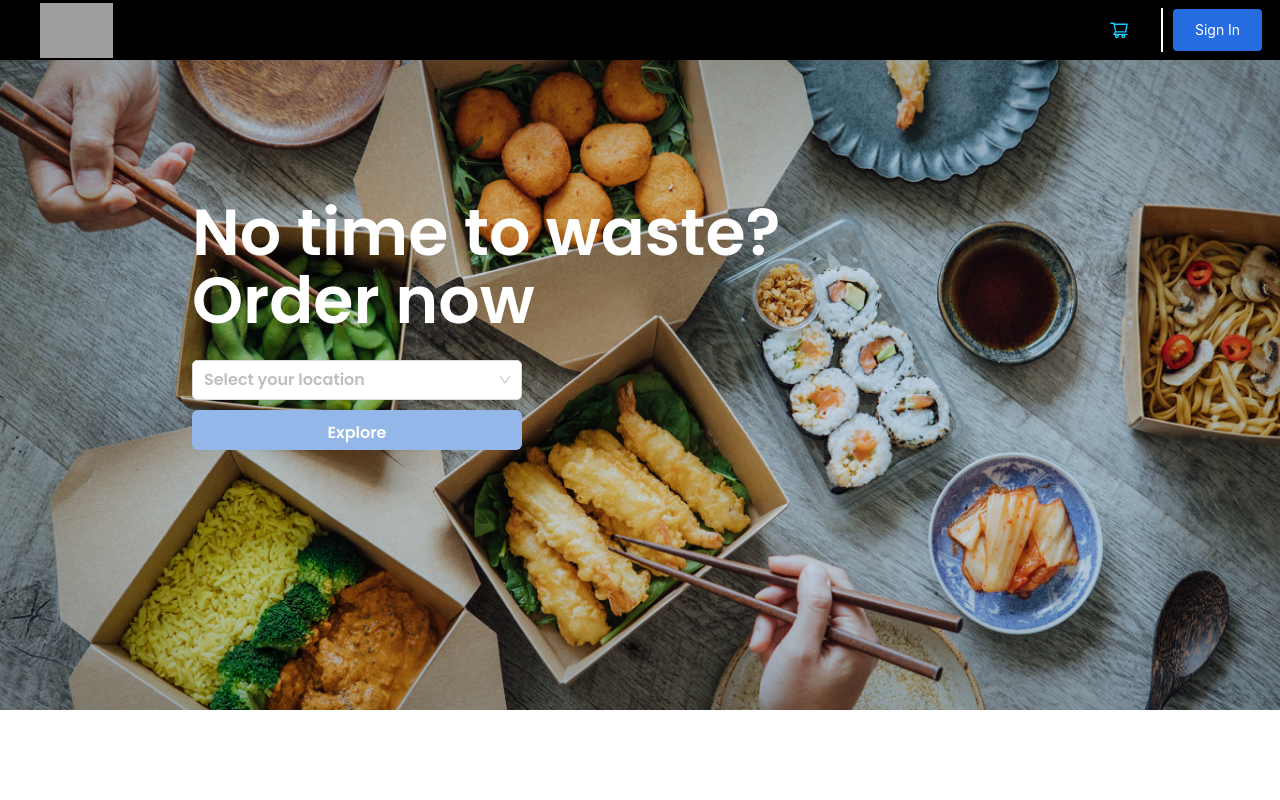
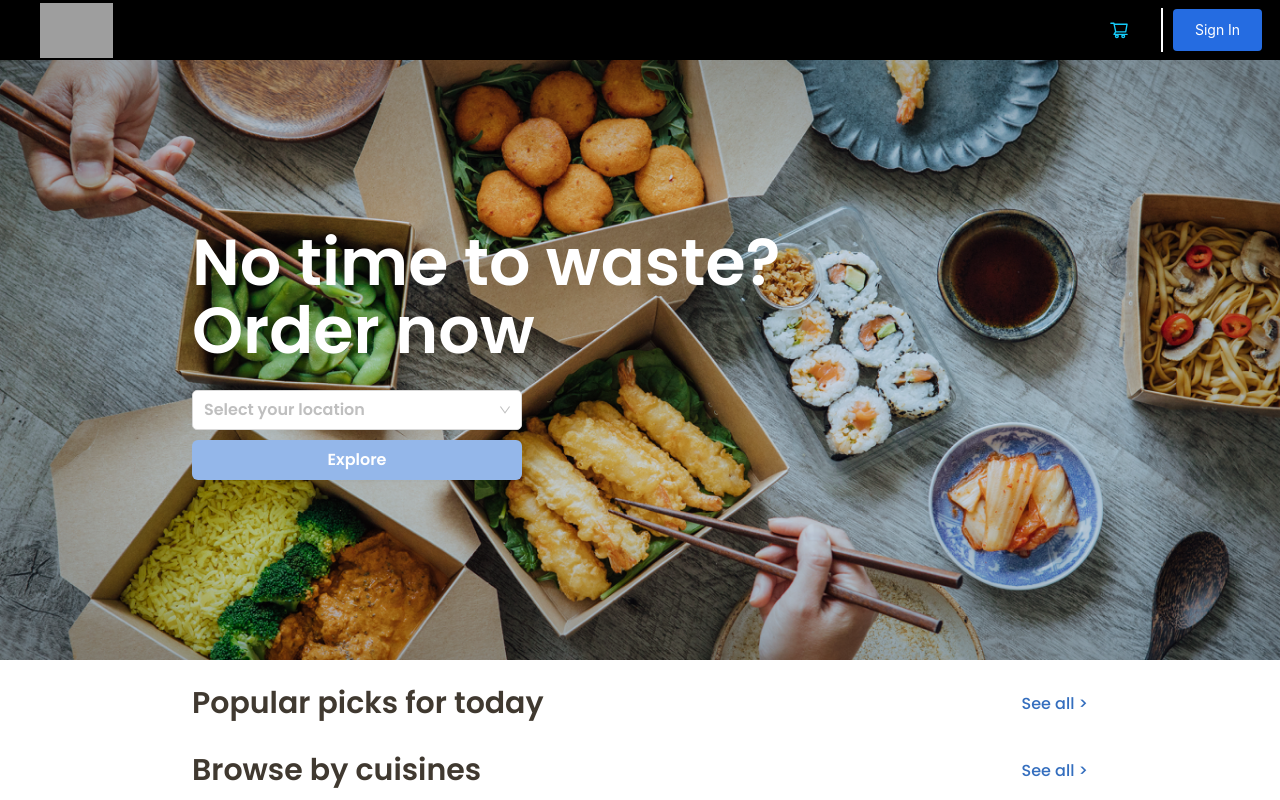
Before and after one commit to Goldman-Sachs-Hackathon-2022-Group-5/Group5-GS-Hackathon2022, a React (Create React App) app: page /cart in a window 1280 px wide. Built offline with nearby package versions, Linux system fonts and the light colour scheme; grey boxes are pictures that could not be loaded.

Commit message:
added sections for home page

```diff
--- a/src/components/Banner.js
+++ /dev/null
@@ -1,48 +0,0 @@
-import React from 'react';
-import './styles.css'
-import Cover from '../assets/Images/cover.png'
-import { StyledButton } from './reusable/Button';
-import { Container, StyledSelect } from './reusable/Styles';
-import LOCATIONS_LIST from '../utils/const';
-
-const { Option } = StyledSelect;
-
-const HomeBanner = () => {
-
-
-    const onChange = (value) => {
-        console.log(`selected ${value}`);
-    };
-
-    return (
-        <header>
-            <div className="head-text">
-                <div className="head-image">
-                    <img src={Cover} height={'650vh'} width={'100%'} alt = ""/>
-                </div>
-                <div className='text-on-image'>
-                    <h3 className="title">No time to waste?</h3>
-                    <h3 className="title">Order now</h3>
-                    <Container align={'flex-start'}>
-                        <StyledSelect
-                            size='large'
-                            placeholder="Select your location"
-                            onChange={onChange}
-                            width={'330px'}>
-                            <Option value={LOCATIONS_LIST.MTA.code}>{LOCATIONS_LIST.MTA.name}</Option>
-                            <Option value={LOCATIONS_LIST.RFL.code}>{LOCATIONS_LIST.RFL.name}</Option>
-                        </StyledSelect>
-                        <StyledButton>
-                            Explore
-                        </StyledButton>
-                    </Container>
-
-                </div>
-
-            </div>
-
-        </header>
-    );
-}
-
-export default HomeBanner
--- /dev/null
+++ b/src/components/Home/Banner.js
@@ -0,0 +1,48 @@
+import React from 'react';
+import '../styles.css'
+import Cover from '../../assets/Images/cover.png'
+import { StyledButton } from '../reusable/Button';
+import { Container, StyledSelect } from '../reusable/Styles';
+import LOCATIONS_LIST from '../../utils/const';
+
+const { Option } = StyledSelect;
+
+const HomeBanner = () => {
+
+
+    const onChange = (value) => {
+        console.log(`selected ${value}`);
+    };
+
+    return (
+        <header>
+            <div className="head-text">
+                <div className="head-image">
+                    <img src={Cover} height={'600vh'} width={'100%'} alt = ""/>
+                </div>
+                <div className='text-on-image'>
+                    <h3 className="title">No time to waste?</h3>
+                    <h3 className="title">Order now</h3>
+                    <Container align={'flex-start'}>
+                        <StyledSelect
+                            size='large'
+                            placeholder="Select your location"
+                            onChange={onChange}
+                            width={'330px'}>
+                            <Option value={LOCATIONS_LIST.MTA.code}>{LOCATIONS_LIST.MTA.name}</Option>
+                            <Option value={LOCATIONS_LIST.RFL.code}>{LOCATIONS_LIST.RFL.name}</Option>
+                        </StyledSelect>
+                        <StyledButton>
+                            Explore
+                        </StyledButton>
+                    </Container>
+
+                </div>
+
+            </div>
+
+        </header>
+    );
+}
+
+export default HomeBanner
--- /dev/null
+++ b/src/components/Home/Cuisines.js
@@ -0,0 +1,16 @@
+import React from 'react'
+import { Link } from 'react-router-dom';
+import './styles.css';
+
+const Cuisines = () => {
+  return (
+    <div className='row'>
+        <h3 className="sectiontitle">Browse by cuisines</h3>
+        <Link to='/cart'>
+            <p className="accenttext">See all ></p>
+        </Link>
+    </div>
+  )
+}
+
+export default Cuisines;
--- /dev/null
+++ b/src/components/Home/Popular.js
@@ -0,0 +1,16 @@
+import React from 'react'
+import { Link } from 'react-router-dom';
+import './styles.css';
+
+const Popular = () => {
+  return (
+    <div className='row'>
+        <h3 className="sectiontitle">Popular picks for today</h3>
+        <Link to='/cart'>
+            <p className="accenttext">See all ></p>
+        </Link>
+    </div>
+  )
+}
+
+export default Popular;
--- /dev/null
+++ b/src/components/Home/styles.css
@@ -0,0 +1,21 @@
+.row {
+    display: flex;
+    flex-direction: row;
+    align-items: center;
+    justify-content: space-between;
+    margin-top: 20px;
+    width: 100%;
+ }
+
+ .accenttext {
+    color: #346EBE;
+    font-size: 16px;
+    font-family: Poppins-Medium;
+    margin-bottom: 0;
+
+ }
+
+ .accenttext:hover {
+    transition: all 0.1s ease-in-out;
+    color: #010606;
+ }
--- a/src/components/reusable/Button.js
+++ b/src/components/reusable/Button.js
@@ -1,13 +1,11 @@
 import { Button } from 'antd';
 import 'antd/dist/antd.css';
 import styled from 'styled-components';
-
 
 export const StyledButton = styled(Button)`
 && {
     border-radius: 6px;
     background-color: #94B7EA;
-    padding: 10px 22px;
     color: #fff;
     outline: none;
     border: none;
@@ -30,3 +28,28 @@ export const StyledButton = styled(Button)`
     }
   }
 `;
+
+export const BorderedButton = styled(Button)`
+&& {
+    border-radius: 6px;
+    background-color: #fff;
+    color: #4D5566;
+    border: 2px solid #4D5566;
+    cursor: pointer;
+    font-size: 16px;
+    text-align: center;
+    font-family: Poppins;
+    font-weight: 100;
+    width: 100%;
+    height: 40px;
+
+    transition: all 0.2s ease-in-out;
+    text-decoration: none;
+
+    &:hover {
+        transition: all 0.2s ease-in-out;
+        color: #346EBE;
+        border: 2px solid #346EBE;;
+    }
+  }
+`;
--- a/src/components/reusable/Styles.js
+++ b/src/components/reusable/Styles.js
@@ -17,7 +17,7 @@ export const StyledHeading = styled.h2`
 `
 
 export const Container = styled.div`
-  width: 100%;
+  width: ${(props) => (props.width ? props.width : '100%')};
   height: 100%;
   display: flex;
   align-items: ${(props) => (props.align ? props.align : 'center')};
@@ -44,11 +44,13 @@ export const StyledRow = styled(Row)`
 export const RowContainer = styled(Row)`
 && {
   display: flex;
-  align-items: flex-start;
+  align-items: space-between;
+  justify-content: center;
   flex-direction: row;
   width: ${(props) => (props.margin ? props.margin : '100%')};
+  margin-top: ${(props) => (props.margintop ? props.margintop : '20px')};
   margin-bottom:  ${(props) => (props.marginbottom ? props.marginbottom : '20px')};
-  margin-right: ${(props) => (props.marginright ? props.marginright : '20px')};
+  margin-right: 0 //${(props) => (props.marginright ? props.marginright : '0px')};
   margin-left: ${(props) => (props.marginleft ? props.marginleft : '0px')};
 }
 `
--- a/src/components/styles.css
+++ b/src/components/styles.css
@@ -10,7 +10,7 @@
 .text-on-image {
    position: absolute;
    left: 15%;
-   bottom: 40%;
+   bottom: 30%;
    font-size: 80px;
    font-weight: 300;
    font-family: Poppins;
--- a/src/index.css
+++ b/src/index.css
@@ -16,3 +16,8 @@ code {
   font-family: 'Poppins';
   src: local('Poppins'), url(./assets/fonts/Poppins/Poppins-SemiBold.ttf) format('truetype');
 }
+
+@font-face {
+  font-family: 'Poppins-Medium';
+  src: local('Poppins'), url(./assets/fonts/Poppins/Poppins-Medium.ttf) format('truetype');
+}
--- a/src/pages/Home/Home.css
+++ b/src/pages/Home/Home.css
@@ -1,27 +1,17 @@
-/* .head-text {
-    position: relative;
-    color: white;
- }
 
-.text-on-image {
-   position: absolute;
-   left: 15%;
-   bottom: 10%;
-   font-size: 28px;
-   font-weight: 300;
+ .sectiontitle {
+   color: #403930;
+   font-weight: 600;
+   font-size: 30px;
    font-family: Poppins;
-   color: white;
-   align-items: flex-start;
-   text-align: left;
-   line-height: 0px;
- }
-
- .title {
-    color: white;
-    font-weight: 600;
-    font-size: 70px;
- } */
+   text-align: center;
+   margin-bottom: 0;
+}
 
  body.home {
     background-color: white;
+    display: flex;
+    flex-direction: column;
+    justify-content: 'center';
+    align-items: 'center';
  }
--- a/src/pages/Home/Home.js
+++ b/src/pages/Home/Home.js
@@ -1,11 +1,21 @@
 import React from 'react';
-import HomeBanner from '../../components/Banner';
-import './Home.css'
+import HomeBanner from '../../components/Home/Banner';
+import { Container } from '../../components/reusable/Styles';
+import './Home.css';
+import Popular from '../../components/Home/Popular';
+import Cuisines from '../../components/Home/Cuisines';
 
 const Home = () => {
     return (
         <body className="home">
-           <HomeBanner />
+            <HomeBanner />
+            <Container>
+                <Container align='flex-start' width='70%' >
+                    <Popular/>
+                    <Cuisines/>
+                </Container>
+            </Container>
+
         </body>
     );
 }
```
